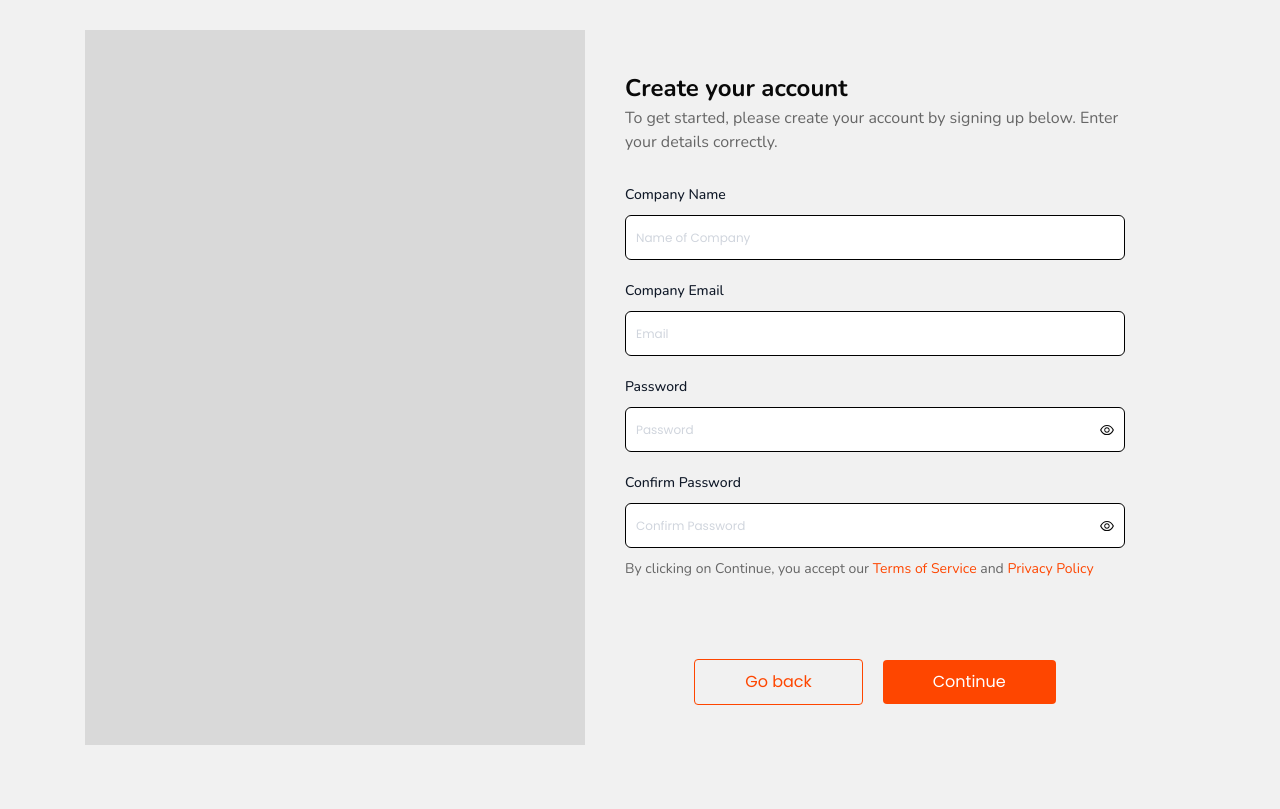
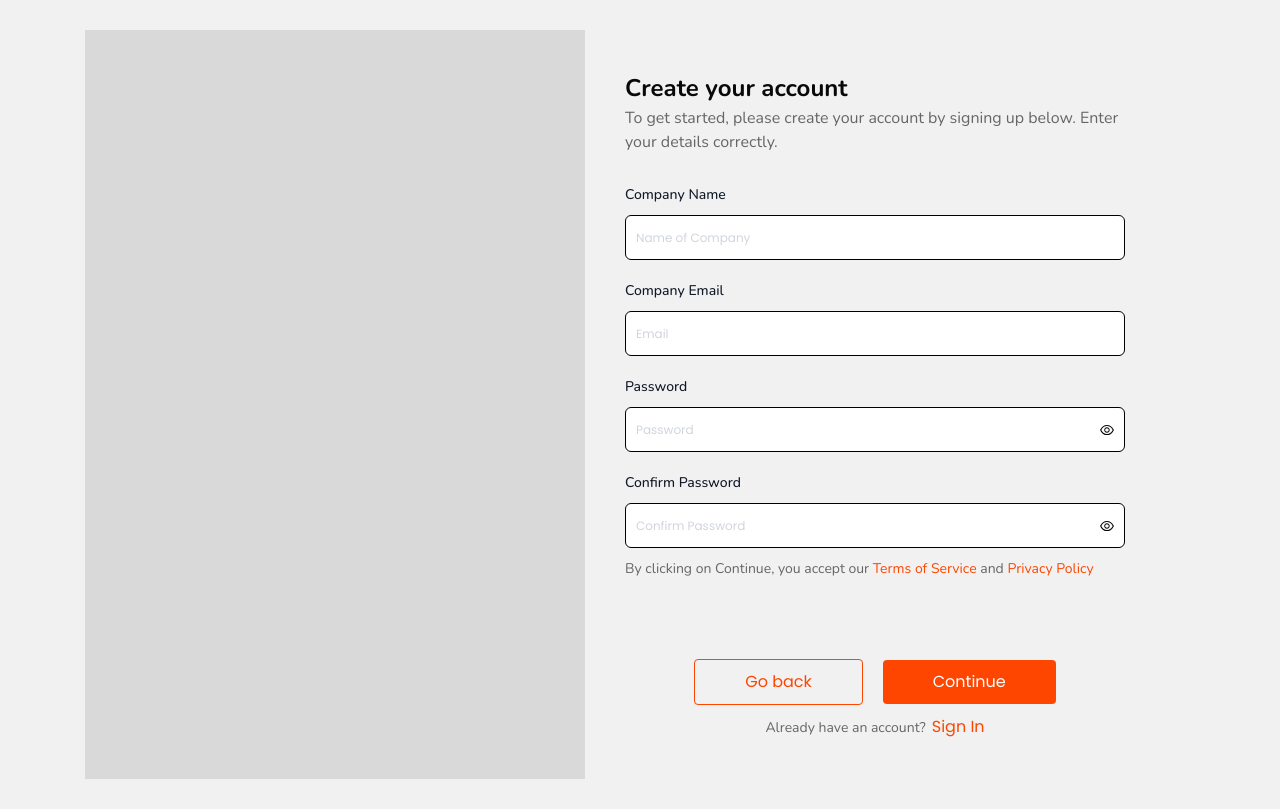
Before and after one commit to Dayvvo/skillbit-fe, a React (Create React App) app: page /signup in a window 1280 px wide. Built offline with nearby package versions, Linux system fonts and the light colour scheme; no server answers; a web font is replaced by a local one.

Commit message:
make changes to signup screen

```diff
--- a/src/screens/RegisterScreen.js
+++ b/src/screens/RegisterScreen.js
@@ -185,6 +185,19 @@ const RegisterScreen = () => {
               Continue
             </Box>
           </Flex>
+          <Flex align={"center"} justify={"center"} gap='6px' mt='10px'>
+            <Text
+              className="nunito"
+              fontWeight={400}
+              fontSize={"14px"}
+              color={"#666666"}
+            >
+              Already have an account?
+            </Text>
+            <Text as="button" color={"#FE4600"}>
+              Sign In
+            </Text>
+          </Flex>
         </Box>
       </Flex>
     </>
```
